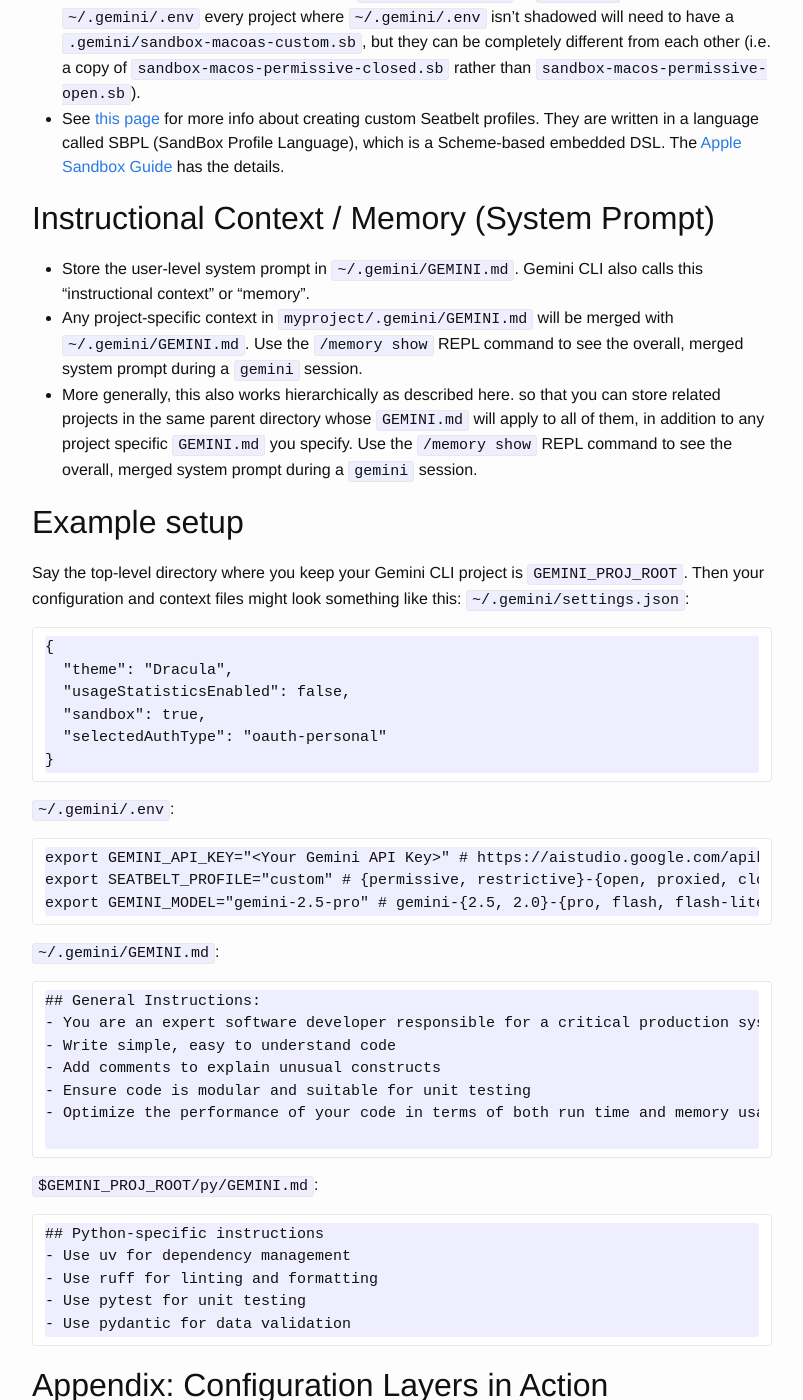
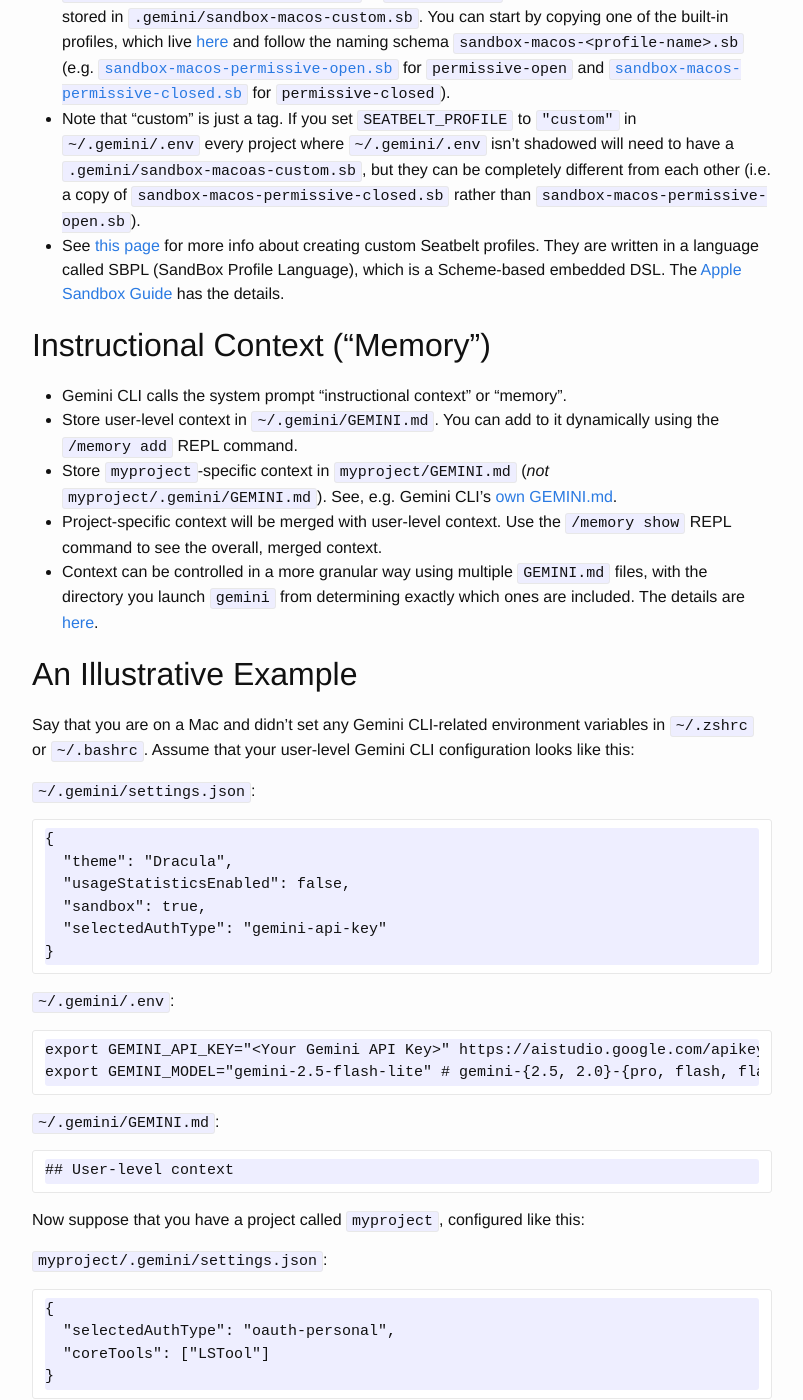
Before and after one commit to vglazer/vglazer.github.io, a Jekyll site: the page built from _posts/2025-07-22-gemini-cli-notes.md, in a window 1280 px wide and 1400 px high, scrolled down 2558 px. Shown: the whole window, without its empty margins (238-1041 px from the left). Built offline with Jekyll 4.4.1, drawn with Linux system fonts in a browser that asks for light colours; nearby versions of some CDN libraries; some of the changed text lies outside the part shown.

Commit message:
Latest draft

````diff
--- a/_posts/2025-07-22-gemini-cli-notes.md
+++ b/_posts/2025-07-22-gemini-cli-notes.md
@@ -9,12 +9,12 @@ categories: ai agents llms productiviy devtools osx gemini gemini-cli google
 ## Background and Documentation
 - [Launch post](https://blog.google/technology/developers/introducing-gemini-cli-open-source-ai-agent/)
 - [GitHub repo](https://github.com/google-gemini/gemini-cli/)
-- [Full Docs](https://github.com/google-gemini/gemini-cli/blob/main/docs/index.md)
-- [settings.json settings](https://github.com/google-gemini/gemini-cli/blob/main/docs/cli/configuration.md#available-settings-in-settingsjson)
-- [Environment varialbes](https://github.com/google-gemini/gemini-cli/blob/main/docs/cli/configuration.md#environment-variables--env-files)
-- [REPL commands](https://github.com/google-gemini/gemini-cli/blob/main/docs/cli/commands.md)
-- [Non-interactive mode](https://github.com/google-gemini/gemini-cli/blob/main/docs/cli/index.md#non-interactive-mode)
-- [MCP servers](https://github.com/google-gemini/gemini-cli/blob/main/docs/cli/tutorials.md#setting-up-a-model-context-protocol-mcp-server)
+- [Documentation](https://github.com/google-gemini/gemini-cli/blob/main/docs/index.md)
+  - [settings.json settings](https://github.com/google-gemini/gemini-cli/blob/main/docs/cli/configuration.md#available-settings-in-settingsjson)
+  - [.env environment varialbes](https://github.com/google-gemini/gemini-cli/blob/main/docs/cli/configuration.md#environment-variables--env-files)
+  - [gemini REPL commands](https://github.com/google-gemini/gemini-cli/blob/main/docs/cli/commands.md)
+  - [GEMINI.md "context files"](https://github.com/google-gemini/gemini-cli/blob/main/docs/cli/configuration.md#context-files-hierarchical-instructional-context)
+  - [Built-in Tools](https://github.com/google-gemini/gemini-cli/blob/main/docs/tools/index.md)
 
 ## Configuration Layers
 - User [settings](https://github.com/google-gemini/gemini-cli/blob/main/docs/cli/configuration.md#available-settings-in-settingsjson) are in `~/.gemini/settings.json`.
@@ -42,9 +42,10 @@ categories: ai agents llms productiviy devtools osx gemini gemini-cli google
 
 ## Built-in Tools
 - Gemini CLI comes with a number of [built-in tools](https://github.com/google-gemini/gemini-cli/blob/main/docs/core/tools-api.md#built-in-tools).
-- You can list the tools available during a given `gemini` session using the `/tools` REPL coommand. For a longer description of each tool, use `/tools desc`.
-- You can use the `coreTools` setting to explicitly list the tools that should be made available to Gemini CLI. For example, `"coreTools" : []` means that no tools will be made available whereas `"coreTools": ["LSTool"]` means that only the `LSTool` will be made available.
-- You can use the `excludeTools` setting to prevent tools from being made available to Gemini CLI.
+- Use the `/tools` REPL command to list available tools. For a longer description of each tool, use `/tools desc`.
+- Use the `coreTools` setting in `settings.json` to restrict availalbe tools. For example, `"coreTools" : []` means that no tools will be available whereas `"coreTools": ["LSTool"]` means that only `LSTool` will be available.
+- The name tools appear under when you run `/tools` may not match the one you need to use in `coreTools`. For example, LSTool shows up as `ReadFolder`. This is because `LSTool.Name` is set to `ReadFolder` in [`ls.ts`](https://github.com/google-gemini/gemini-cli/blob/main/packages/core/src/tools/ls.ts).
+- Alternatively, remove only the specified tools via the `excludeTools` setting in `settings.json`. For example, if you add `"execludeTools": ["LSTool"]` to `settings.json` and run `/tools`, `ReadFolder` will be gone.
 
 ## Sandboxing
 - When sandboxing is enabled, Gemini CLI will only be able to use tools supported by the sandbox environment, regardless of what tools are available to it.
@@ -55,49 +56,80 @@ categories: ai agents llms productiviy devtools osx gemini gemini-cli google
 - Note that "custom" is just a tag. If you set `SEATBELT_PROFILE` to `"custom"` in `~/.gemini/.env` every project where `~/.gemini/.env` isn't shadowed will need to have a `.gemini/sandbox-macoas-custom.sb`, but they can be completely different from each other (i.e. a copy of `sandbox-macos-permissive-closed.sb` rather than `sandbox-macos-permissive-open.sb`).
 - See [this page](https://github.com/s7ephen/OSX-Sandbox--Seatbelt--Profiles?tab=readme-ov-file) for more info about creating custom Seatbelt profiles. They are written in a language called SBPL (SandBox Profile Language), which is a Scheme-based embedded DSL. The [Apple Sandbox Guide](https://reverse.put.as/wp-content/uploads/2011/09/Apple-Sandbox-Guide-v1.0.pdf) has the details.
 
-## Instructional Context / Memory (System Prompt)
-- Store the user-level system prompt in `~/.gemini/GEMINI.md`. Gemini CLI also calls this "instructional context" or "memory".
-- Any project-specific context in `myproject/.gemini/GEMINI.md` will be merged with `~/.gemini/GEMINI.md`. Use the `/memory show` REPL command to see the overall, merged system prompt during a `gemini` session.
-- More generally, this also works hierarchically as described here. so that you can store related projects in the same parent directory whose `GEMINI.md` will apply to all of them, in addition to any project specific `GEMINI.md` you specify. Use the `/memory show` REPL command to see the overall, merged system prompt during a `gemini` session.
+## Instructional Context ("Memory")
+- Gemini CLI calls the system prompt "instructional context" or "memory".
+- Store user-level context in `~/.gemini/GEMINI.md`. You can add to it dynamically using the `/memory add` REPL command.
+- Store `myproject`-specific context in `myproject/GEMINI.md` (_not_ `myproject/.gemini/GEMINI.md`). See, e.g. Gemini CLI's [own GEMINI.md](https://github.com/google-gemini/gemini-cli/blob/main/GEMINI.md).
+- Project-specific context will be merged with user-level context. Use the `/memory show` REPL command to see the overall, merged context.
+- Context can be controlled in a more granular way using multiple `GEMINI.md` files, with the directory you launch `gemini` from determining exactly which ones are included. The details are [here](https://github.com/google-gemini/gemini-cli/blob/main/docs/cli/configuration.md#context-files-hierarchical-instructional-context).
 
-## Example setup
-Say the top-level directory where you keep your Gemini CLI project is `GEMINI_PROJ_ROOT`. Then your configuration and context files might look something like this:
+## An Illustrative Example
+Say that you are on a Mac and didn't set any Gemini CLI-related environment variables in `~/.zshrc` or `~/.bashrc`. Assume that your user-level Gemini CLI configuration looks like this:
+
 `~/.gemini/settings.json`:
 ```
 {
   "theme": "Dracula",
   "usageStatisticsEnabled": false,
   "sandbox": true,
-  "selectedAuthType": "oauth-personal"
+  "selectedAuthType": "gemini-api-key"
 }
 ```
 `~/.gemini/.env`:
 ```
-export GEMINI_API_KEY="<Your Gemini API Key>" # https://aistudio.google.com/apikey
-export SEATBELT_PROFILE="custom" # {permissive, restrictive}-{open, proxied, closed} or a custom
-export GEMINI_MODEL="gemini-2.5-pro" # gemini-{2.5, 2.0}-{pro, flash, flash-lite}
+export GEMINI_API_KEY="<Your Gemini API Key>" https://aistudio.google.com/apikey
+export GEMINI_MODEL="gemini-2.5-flash-lite" # gemini-{2.5, 2.0}-{pro, flash, flash-lite}
 ```
 `~/.gemini/GEMINI.md`:
 ```
-## General Instructions:
-- You are an expert software developer responsible for a critical production system
-- Write simple, easy to understand code
-- Add comments to explain unusual constructs
-- Ensure code is modular and suitable for unit testing
-- Optimize the performance of your code in terms of both run time and memory usage
-
-```
-`$GEMINI_PROJ_ROOT/py/GEMINI.md`:
-```
-## Python-specific instructions
-- Use uv for dependency management
-- Use ruff for linting and formatting
-- Use pytest for unit testing
-- Use pydantic for data validation
+## User-level context
 ```
 
-## Appendix: Configuration Layers in Action
-Let's use sandboxing to illustrate the order in which Gemini CLI processes configuration layers, since it's off by default and can alternatively be turned on via `settings.json` files, `.env` files and command-line arguments.
+Now suppose that you have a project called `myproject`, configured like this:
+
+`myproject/.gemini/settings.json`:
+```
+{
+  "selectedAuthType": "oauth-personal",
+  "coreTools": ["LSTool"]
+}
+```
+`myproject/.gemini/.env`:
+```
+export SEATBELT_PROFILE="custom" # {permissive, restrictive}-{open, proxied, closed}
+```
+`myproject/.gemini/sandbox-macos-custom.sb`:
+```
+;; a suitably modified copy of sandbox-macos-permissive-open.sb, say
+```
+`myproject/GEMINI.md`:
+```
+## Project-specific context
+```
+`myproject/some_module/GEMINI.md`:
+```
+## Module-specific context
+```
+- If you run  `gemini` _outside_ `myproject`:
+  - You will authenticate using a Gemini API key, as per `~/.gemini/settings.json`
+  - The API key will be read from `~/.gemini/.env`. If you comment `GEMINI_API_KEY` out you will get an error and `gemini` will fail to launch.
+  - Sandboxing will be enabled, as per `~/.gemini/settings.json`.
+  - Since no sandboxing methodology was specified explicitly, `sandbox-exec` will be used (the default, on a Mac).
+  - The Seatbelt profile will be `permissive-open` (the default).
+  - The model will be Gemini 2.5 Flash Lite, as per `~/.gemini/.env`.
+  - The default set of tools will be availalbe. Run the `/tools` REPL command to list them.
+  - The instructional context will generally consist of the user-level context in `~/.gemini/GEMINI.md`, unless other GEMINI.md files are picked up based on your current working directory. Run the `/memory show` REPL command to confirm.
+- On the other hand, if you `cd myproject; gemini`:
+  - You will authenticate using your Google account, as per `myproject/.gemini/settings.json`.
+  - Since there is no need for an API key, commenting out `GEMINI_API_KEY` in `~/.gemini/.env` has no effect.
+  - The Seatbelt profile used will be `myproject/.gemini/sandbox-macos-custom.sb`, as per `myproject/.gemini/.env`.
+  - Irrespective of what `~/.gemini/.env` says, the model will be Gemini 2.5 Flash Pro (the default), even though you didn't specify `GEMINI_MODEL` in `myproject/.gemini/.env`.
+  - The only available tool will be LSTool, per `myproject/.gemini/settings.json`. Run the `/tools` REPL command to confirm (it shows up as "ReadFolder").
+  - The instructional context will be a combination of user-level context from `~/.gemini/GEMINI.md`, project-specific context from `myproject/GEMINI.md` and  module-specific context from `myproject/some_module/GEMINI.md`. Run the `/memory show` REPL command to confirm.
+  - Since command-line argument take precedence over `settings.json` and `.env` files, even after you `cd myproject` you can still turn off sandboxing via `gemini --sandbox false` or explicitly select a different model via `gemini --model gemini-2.0-pro`.
+
+## More on Configuration Layer Processing
+We can use sandboxing to illustrate the order in which Gemini CLI processes configuration layers, since it's off by default and can alternatively be turned on via `settings.json` files, `.env` files and command-line arguments:
 
 - Create an empty project directory: `mkdir -p ~/junk/myproject`.
 - `cd ~/junk/myproject` so that `myproject` is your current project.
````
